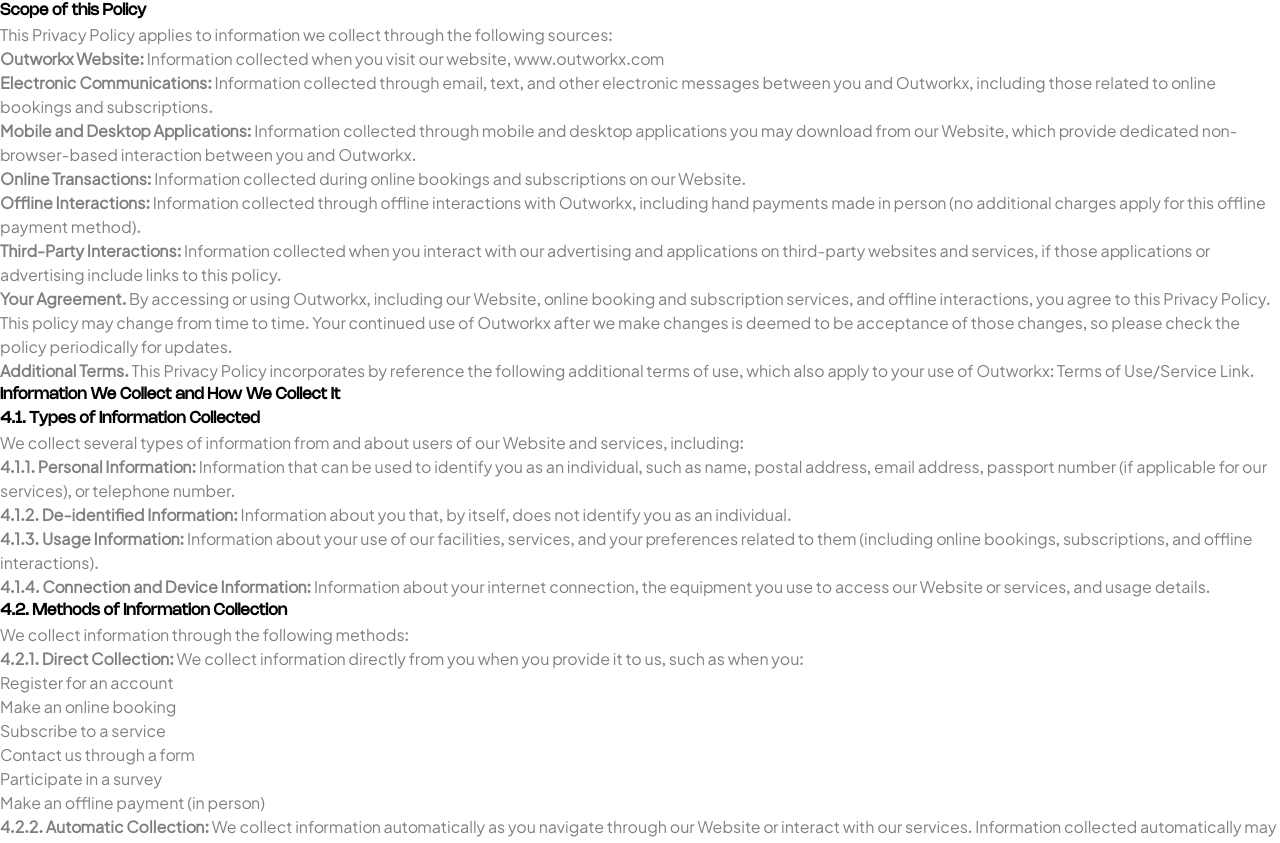
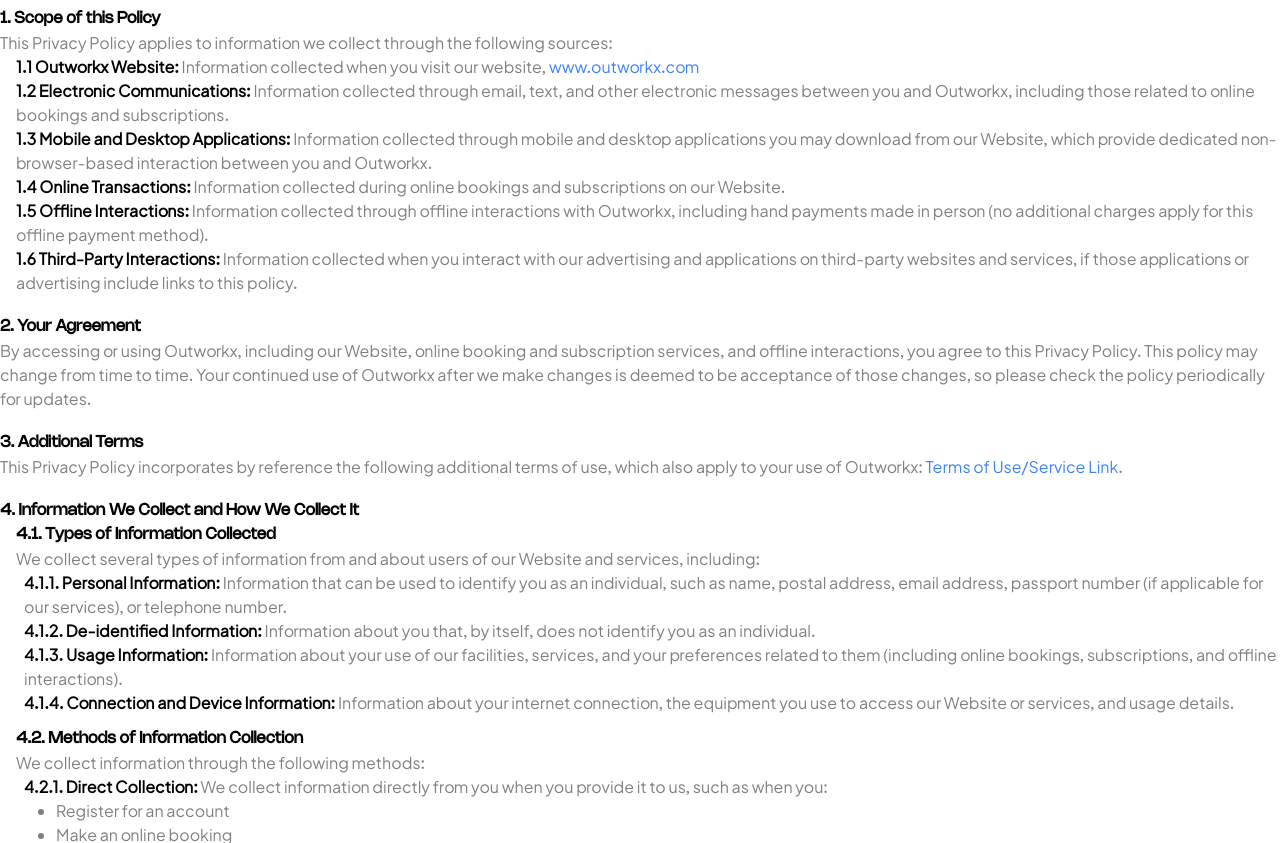
Before and after one commit to RaimaAftab95/outworkx, a React (Vite) app: page /privacy-policy in a window 1280 px wide. Shown: the part 257-1100 px from the top of the page. Built offline with nearby package versions, Linux system fonts and the light colour scheme.

Commit message:
CU-86epcteyw Styled till section 4 of the privacy policy page

```diff
--- a/src/components/shared/Footer.jsx
+++ b/src/components/shared/Footer.jsx
@@ -39,6 +39,9 @@ const Footer = () => {
                 </li>
                 <li>
                   <Link to="#">Contact</Link>
+                </li>
+                <li>
+                  <Link to="#">Privacy Policy</Link>
                 </li>
               </ul>
             </div>
--- a/src/pages/PrivacyPolicy.jsx
+++ b/src/pages/PrivacyPolicy.jsx
@@ -7,44 +7,57 @@ const PrivacyPolicy = () => {
   const scopeOfPolicy = () => {
     return (
       <div>
-        <h2>Scope of this Policy</h2>
+        <h2 className="mt-5">1. Scope of this Policy</h2>
         <p>
           This Privacy Policy applies to information we collect through the
           following sources:
         </p>
-        <ol>
+        <ol className="pl-4">
           <li>
-            <strong>Outworkx Website:</strong> Information collected when you
-            visit our website,{' '}
-            <a href="https://www.outworkx.com">www.outworkx.com</a>
+            <strong className="mt-5 text-black">1.1 Outworkx Website:</strong>{' '}
+            Information collected when you visit our website,{' '}
+            <a className="text-blue-500" href="https://www.outworkx.com">
+              www.outworkx.com
+            </a>
           </li>
           <li>
-            <strong>Electronic Communications:</strong> Information collected
-            through email, text, and other electronic messages between you and
-            Outworkx, including those related to online bookings and
-            subscriptions.
+            <strong className="mt-5 text-black">
+              1.2 Electronic Communications:
+            </strong>{' '}
+            Information collected through email, text, and other electronic
+            messages between you and Outworkx, including those related to online
+            bookings and subscriptions.
           </li>
           <li>
-            <strong>Mobile and Desktop Applications:</strong> Information
-            collected through mobile and desktop applications you may download
-            from our Website, which provide dedicated non-browser-based
-            interaction between you and Outworkx.
+            <strong className="mt-5 text-black">
+              1.3 Mobile and Desktop Applications:
+            </strong>{' '}
+            Information collected through mobile and desktop applications you
+            may download from our Website, which provide dedicated
+            non-browser-based interaction between you and Outworkx.
           </li>
           <li>
-            <strong>Online Transactions:</strong> Information collected during
-            online bookings and subscriptions on our Website.
+            <strong className="mt-5 text-black">
+              1.4 Online Transactions:
+            </strong>{' '}
+            Information collected during online bookings and subscriptions on
+            our Website.
           </li>
           <li>
-            <strong>Offline Interactions:</strong> Information collected through
-            offline interactions with Outworkx, including hand payments made in
-            person (no additional charges apply for this offline payment
-            method).
+            <strong className="mt-5 text-black">
+              1.5 Offline Interactions:
+            </strong>{' '}
+            Information collected through offline interactions with Outworkx,
+            including hand payments made in person (no additional charges apply
+            for this offline payment method).
           </li>
           <li>
-            <strong>Third-Party Interactions:</strong> Information collected
-            when you interact with our advertising and applications on
-            third-party websites and services, if those applications or
-            advertising include links to this policy.
+            <strong className="mt-5 text-black">
+              1.6 Third-Party Interactions:
+            </strong>{' '}
+            Information collected when you interact with our advertising and
+            applications on third-party websites and services, if those
+            applications or advertising include links to this policy.
           </li>
         </ol>
       </div>
@@ -55,13 +68,14 @@ const PrivacyPolicy = () => {
   const privacyAgreement = () => {
     return (
       <div>
+        <h2 className="mt-5">2. Your Agreement</h2>
         <p>
-          <strong>Your Agreement.</strong> By accessing or using Outworkx,
-          including our Website, online booking and subscription services, and
-          offline interactions, you agree to this Privacy Policy. This policy
-          may change from time to time. Your continued use of Outworkx after we
-          make changes is deemed to be acceptance of those changes, so please
-          check the policy periodically for updates.
+          By accessing or using Outworkx, including our Website, online booking
+          and subscription services, and offline interactions, you agree to this
+          Privacy Policy. This policy may change from time to time. Your
+          continued use of Outworkx after we make changes is deemed to be
+          acceptance of those changes, so please check the policy periodically
+          for updates.
         </p>
       </div>
     );
@@ -71,11 +85,14 @@ const PrivacyPolicy = () => {
   const additionalTerms = () => {
     return (
       <div>
+        <h2 className="mt-5">3. Additional Terms</h2>
         <p>
-          <strong>Additional Terms.</strong> This Privacy Policy incorporates by
-          reference the following additional terms of use, which also apply to
-          your use of Outworkx:{' '}
-          <a href="[Terms of Use/Service Link]">Terms of Use/Service Link</a>.
+          This Privacy Policy incorporates by reference the following additional
+          terms of use, which also apply to your use of Outworkx:{' '}
+          <a className="text-blue-500" href="[Terms of Use/Service Link]">
+            Terms of Use/Service Link
+          </a>
+          .
         </p>
       </div>
     );
@@ -85,42 +102,54 @@ const PrivacyPolicy = () => {
   const informationCollection = () => {
     return (
       <div>
-        <h2>Information We Collect and How We Collect It</h2>
-        <h3>4.1. Types of Information Collected</h3>
-        <p>
+        <h2 className="mt-5">
+          4. Information We Collect and How We Collect It
+        </h2>
+        <h3 className="pl-4">4.1. Types of Information Collected</h3>
+        <p className="pl-4">
           We collect several types of information from and about users of our
           Website and services, including:
         </p>
-        <ol>
+        <ol className="pl-6">
           <li>
-            <strong>4.1.1. Personal Information:</strong> Information that can
-            be used to identify you as an individual, such as name, postal
-            address, email address, passport number (if applicable for our
-            services), or telephone number.
+            <strong className="text-black">4.1.1. Personal Information:</strong>{' '}
+            Information that can be used to identify you as an individual, such
+            as name, postal address, email address, passport number (if
+            applicable for our services), or telephone number.
           </li>
           <li>
-            <strong>4.1.2. De-identified Information:</strong> Information about
-            you that, by itself, does not identify you as an individual.
+            <strong className="text-black">
+              4.1.2. De-identified Information:
+            </strong>{' '}
+            Information about you that, by itself, does not identify you as an
+            individual.
           </li>
           <li>
-            <strong>4.1.3. Usage Information:</strong> Information about your
-            use of our facilities, services, and your preferences related to
-            them (including online bookings, subscriptions, and offline
-            interactions).
+            <strong className="mt-2 text-black">
+              4.1.3. Usage Information:
+            </strong>{' '}
+            Information about your use of our facilities, services, and your
+            preferences related to them (including online bookings,
+            subscriptions, and offline interactions).
           </li>
           <li>
-            <strong>4.1.4. Connection and Device Information:</strong>{' '}
+            <strong className="text-black">
+              4.1.4. Connection and Device Information:
+            </strong>{' '}
             Information about your internet connection, the equipment you use to
             access our Website or services, and usage details.
           </li>
         </ol>
-        <h3>4.2. Methods of Information Collection</h3>
-        <p>We collect information through the following methods:</p>
-        <ol>
+        <h3 className="mt-3 pl-4">4.2. Methods of Information Collection</h3>
+        <p className="pl-4">
+          We collect information through the following methods:
+        </p>
+        <ol className="pl-6">
           <li>
-            <strong>4.2.1. Direct Collection:</strong> We collect information
-            directly from you when you provide it to us, such as when you:
-            <ul>
+            <strong className="text-black">4.2.1. Direct Collection:</strong> We
+            collect information directly from you when you provide it to us,
+            such as when you:
+            <ul className="list-disc pl-8">
               <li>Register for an account</li>
               <li>Make an online booking</li>
               <li>Subscribe to a service</li>
@@ -130,10 +159,11 @@ const PrivacyPolicy = () => {
             </ul>
           </li>
           <li>
-            <strong>4.2.2. Automatic Collection:</strong> We collect information
-            automatically as you navigate through our Website or interact with
-            our services. Information collected automatically may include:
-            <ul>
+            <strong className="text-black">4.2.2. Automatic Collection:</strong>{' '}
+            We collect information automatically as you navigate through our
+            Website or interact with our services. Information collected
+            automatically may include:
+            <ul className="list-disc pl-8">
               <li>Usage details</li>
               <li>IP addresses</li>
               <li>
@@ -143,10 +173,10 @@ const PrivacyPolicy = () => {
             </ul>
           </li>
           <li>
-            <strong>4.2.3. Third-Party Sources:</strong> We may collect
-            information from third parties, such as our business partners, in
-            accordance with their privacy policies and with your consent (where
-            applicable).
+            <strong className="text-black">4.2.3. Third-Party Sources:</strong>{' '}
+            We may collect information from third parties, such as our business
+            partners, in accordance with their privacy policies and with your
+            consent (where applicable).
           </li>
         </ol>
       </div>
@@ -614,8 +644,8 @@ const PrivacyPolicy = () => {
   return (
     <>
       <Heading>Outworkx Privacy Policy</Heading>
-      <h3 className="mt-3">Effective Date</h3>
-      <p className="text-xl">
+      <h2 className="mt-3">Effective Date</h2>
+      <p className="text-base">
         <strong>Outworkx </strong> ("company," "we," or "us") respects your
         privacy and is committed to protecting it through our compliance with
         this policy. This Privacy Policy describes the types of information we
```
